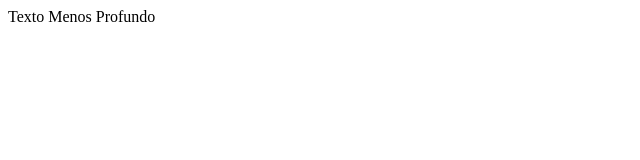
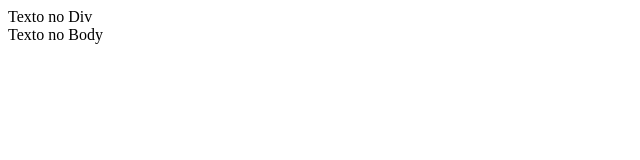
Before and after one commit to caiog19/testando_htmls, a plain HTML site: page index.html in a window 1280 px wide. Shown: the whole page, without its empty margins (0-640 px from the left). Drawn offline with Linux system fonts and the light colour scheme.

Commit message:
add html2

```diff
--- a/index.html
+++ b/index.html
@@ -1,10 +1,10 @@
 <html>
-<head>
-<title>
-Texto Profundo
-</title>
-</head>
+
 <body>
-Texto Menos Profundo
+    <div>
+        Texto no Div
+    </div>
+    Texto no Body
 </body>
+
 </html>
```
